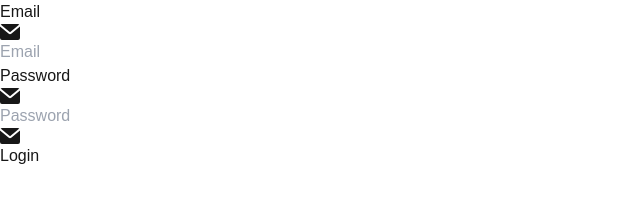
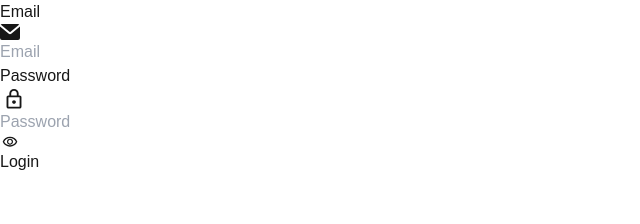
Before and after one commit to MicVillacarlos/eleven-v-v2, a Next.js app: page /login in a window 1280 px wide. Shown: the top 224 px of the page, without its empty margins (0-640 px from the left). Built offline with nearby package versions, Linux system fonts and the light colour scheme; no server answers.

Commit message:
Fix Login UI

```diff
--- /dev/null
+++ b/src/app/components/svg/EyeOffIcon.tsx
@@ -0,0 +1,22 @@
+import { FC } from "react";
+import { IconProps } from "./type";
+
+export const EyeOffIcon: FC<IconProps> = ({
+  size = 20,
+  color = "currentColor",
+  className = "text-gray-500 dark:text-gray-400",
+}) => {
+  return (
+    <svg
+      width={size}
+      height={size * 0.8}
+      className={`w-${size} h-${size * 0.8} ${className}`}
+      xmlns="http://www.w3.org/2000/svg"
+      fill={color}
+      viewBox="0 -960 960 960"
+      aria-label="Eye Off Icon"
+    >
+      <path d="m644-428-58-58q9-47-27-88t-93-32l-58-58q17-8 34.5-12t37.5-4q75 0 127.5 52.5T660-500q0 20-4 37.5T644-428Zm128 126-58-56q38-29 67.5-63.5T832-500q-50-101-143.5-160.5T480-720q-29 0-57 4t-55 12l-62-62q41-17 84-25.5t90-8.5q151 0 269 83.5T920-500q-23 59-60.5 109.5T772-302Zm20 246L624-222q-35 11-70.5 16.5T480-200q-151 0-269-83.5T40-500q21-53 53-98.5t73-81.5L56-792l56-56 736 736-56 56ZM222-624q-29 26-53 57t-41 67q50 101 143.5 160.5T480-280q20 0 39-2.5t39-5.5l-36-38q-11 3-21 4.5t-21 1.5q-75 0-127.5-52.5T300-500q0-11 1.5-21t4.5-21l-84-82Zm319 93Zm-151 75Z" />
+    </svg>
+  );
+};
--- /dev/null
+++ b/src/app/components/svg/EyeOnIcon.tsx
@@ -0,0 +1,22 @@
+import { FC } from "react";
+import { IconProps } from "./type";
+
+export const EyeOnIcon: FC<IconProps> = ({
+  size = 20,
+  color = "currentColor",
+  className = "text-gray-500 dark:text-gray-400",
+}) => {
+  return (
+    <svg
+      width={size}
+      height={size * 0.8}
+      className={`w-${size} h-${size * 0.8} ${className}`}
+      xmlns="http://www.w3.org/2000/svg"
+      fill={color}
+      viewBox="0 -960 960 960"
+      aria-label="Eye On Icon"
+    >
+      <path d="M480-320q75 0 127.5-52.5T660-500q0-75-52.5-127.5T480-680q-75 0-127.5 52.5T300-500q0 75 52.5 127.5T480-320Zm0-72q-45 0-76.5-31.5T372-500q0-45 31.5-76.5T480-608q45 0 76.5 31.5T588-500q0 45-31.5 76.5T480-392Zm0 192q-146 0-266-81.5T40-500q54-137 174-218.5T480-800q146 0 266 81.5T920-500q-54 137-174 218.5T480-200Zm0-300Zm0 220q113 0 207.5-59.5T832-500q-50-101-144.5-160.5T480-720q-113 0-207.5 59.5T128-500q50 101 144.5 160.5T480-280Z" />
+    </svg>
+  );
+};
--- /dev/null
+++ b/src/app/components/svg/LockIcon.tsx
@@ -0,0 +1,22 @@
+import { FC } from "react";
+import { IconProps } from "./type";
+
+export const LockIcon: FC<IconProps> = ({
+  size = 20,
+  color = "currentColor",
+  className = "text-gray-500 dark:text-gray-400",
+}) => {
+  return (
+    <svg
+      width={size}
+      height={size * 0.8}
+      className={`w-${size} h-${size * 0.8} ${className}`}
+      xmlns="http://www.w3.org/2000/svg"
+      fill={color}
+      viewBox="0 -960 960 960"
+      aria-label="Lock Icon"
+    >
+      <path d="M240-80q-33 0-56.5-23.5T160-160v-400q0-33 23.5-56.5T240-640h40v-80q0-83 58.5-141.5T480-920q83 0 141.5 58.5T680-720v80h40q33 0 56.5 23.5T800-560v400q0 33-23.5 56.5T720-80H240Zm0-80h480v-400H240v400Zm240-120q33 0 56.5-23.5T560-360q0-33-23.5-56.5T480-440q-33 0-56.5 23.5T400-360q0 33 23.5 56.5T480-280ZM360-640h240v-80q0-50-35-85t-85-35q-50 0-85 35t-35 85v80ZM240-160v-400 400Z" />
+    </svg>
+  );
+};
--- a/src/app/login/LoginFormComponent.tsx
+++ b/src/app/login/LoginFormComponent.tsx
@@ -1,9 +1,12 @@
 "use client";
 import React, { useState } from "react";
-import { MailIcon } from "../components/svg/mailIcon";
+import { MailIcon } from "../components/svg/MailIcon";
 import { loginUser } from "../../lib/admin/api/auth/auth";
 import { useRouter } from "next/navigation";
 import Cookies from "js-cookie";
+import { LockIcon } from "../components/svg/LockIcon";
+import { EyeOffIcon } from "../components/svg/EyeOffIcon";
+import { EyeOnIcon } from "../components/svg/EyeOnIcon";
 
 const LoginPageFormComponent = () => {
   const [email, setEmail] = useState<string>("");
@@ -16,17 +19,13 @@ const LoginPageFormComponent = () => {
     setShowPassword((prev) => !prev);
   };
 
-  // useEffect(() => {
-  //   localStorage.removeItem("authToken");
-  // }, [router]);
-
   const handleSubmit = async (event: React.FormEvent) => {
     event.preventDefault();
     try {
       const response = await loginUser(email, password);
       console.log("Response:", response);
       if (response?.token) {
-        Cookies.set("authToken", response.token, { expires: 1, path: '/' });
+        Cookies.set("authToken", response.token, { expires: 1, path: "/" });
         router.replace("/admin/dashboard");
       } else {
         setError("Login failed. Please try again.");
@@ -38,6 +37,7 @@ const LoginPageFormComponent = () => {
   };
 
   return (
+    <div className="h-[80%] flex items-center justify-center">
       <div className="w-[500px] mx-auto p-6 border border-gray-200 rounded-xl shadow-lg">
         <form onSubmit={handleSubmit}>
           {/* Email Field */}
@@ -69,9 +69,9 @@ const LoginPageFormComponent = () => {
           >
             Password
           </label>
-        <div className="relative mb-6">
-          <div className="absolute inset-y-0 left-0 flex items-center pl-3 pointer-events-none">
-            <MailIcon />
+          <div className="relative mb-8">
+            <div className="absolute inset-y-0 flex items-center pl-2 pointer-events-none">
+              <LockIcon size={28} />
             </div>
             <input
               type={showPassword ? "text" : "password"}
@@ -86,11 +86,7 @@ const LoginPageFormComponent = () => {
               className="absolute inset-y-0 right-0 flex items-center pr-3 cursor-pointer"
               onClick={togglePasswordVisibility}
             >
-            {showPassword ? (
-              <MailIcon className="w-5 h-5 text-gray-600 dark:text-gray-400" />
-            ) : (
-              <MailIcon className="w-5 h-5 text-gray-600 dark:text-gray-400" />
-            )}
+              {showPassword ? <EyeOffIcon /> : <EyeOnIcon />}
             </div>
           </div>
 
@@ -102,6 +98,7 @@ const LoginPageFormComponent = () => {
           </button>
         </form>
       </div>
+    </div>
   );
 };
 
```
Also changed, not shown: src/app/page.tsx (+0 -18 lines). Lines whose indentation alone changed are shown as unchanged.
